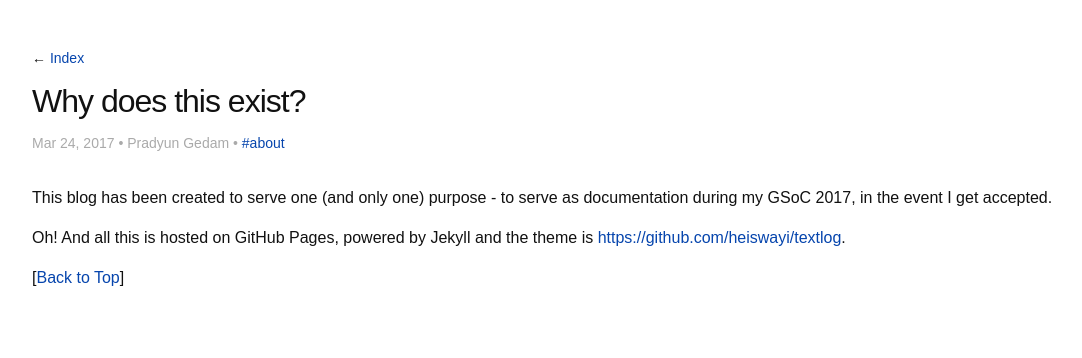
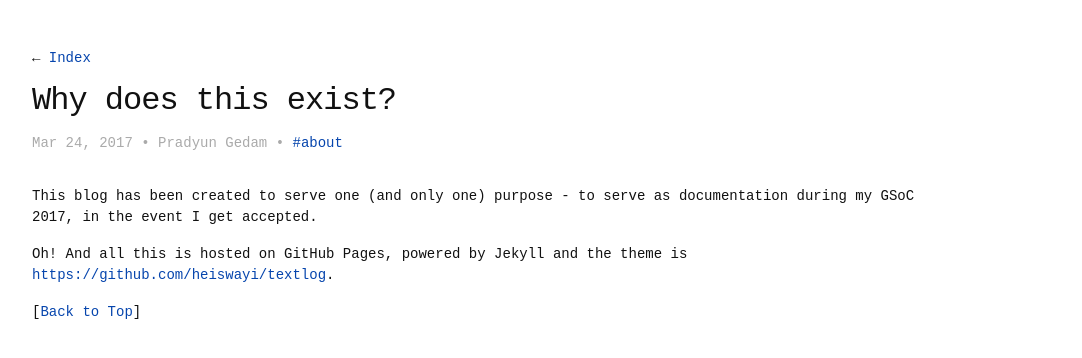
Before and after one commit to pradyunsg/gsoc-2017, a Jekyll site: the page built from _posts/2017-03-24-why-does-this-exist.md, in a window 1280 px wide. Shown: the top 358 px of the page, without its empty margins (8-1090 px from the left). Built offline with Jekyll 4.4.1, drawn with Linux system fonts in a browser that asks for light colours; some web fonts are replaced.

Commit message:
Switch to monospace look.

```diff
--- a/_sass/_layout.scss
+++ b/_sass/_layout.scss
@@ -84,30 +84,30 @@
 .post-content {
     margin-bottom: $spacing-unit;
 
-    h1,
-    h2,
-    h3,
-    h4,
-    h5,
-    h6 {
-        margin-top: 2rem;
+    // Causes wrapping at 100 characters.
+    max-width: 56rem;
+
+    h1, h2, h3, h4, h5, h6 {
+        margin-top: 1rem;
     }
 
-    h1,
-    h2 {
+    h1 {
         font-size: 2rem;
     }
 
-    h3 {
+    h2 {
         font-size: 1.5rem;
     }
 
-    h4 {
+    h3 {
         font-size: 1.25rem;
     }
 
-    h5,
-    h6 {
+    h4 {
+        font-size: 1.1rem;
+    }
+
+    h5, h6 {
         font-size: 1rem;
     }
 }
--- a/css/main.scss
+++ b/css/main.scss
@@ -4,9 +4,10 @@
 @charset "utf-8";
 
 // Our variables
-$base-font-family: 'Droid Sans', sans-serif;
+// $base-font-family: 'Droid Sans', sans-serif;
+$base-font-family: 'Courier New', monospace;
 $code-font-family: Inconsolata, Monaco, Consolas, monospace;
-$base-font-size:   16px;
+$base-font-size:   14px;
 $base-font-weight: 400;
 $small-font-size:  0.875rem;
 $base-line-height: 1.5;
```
